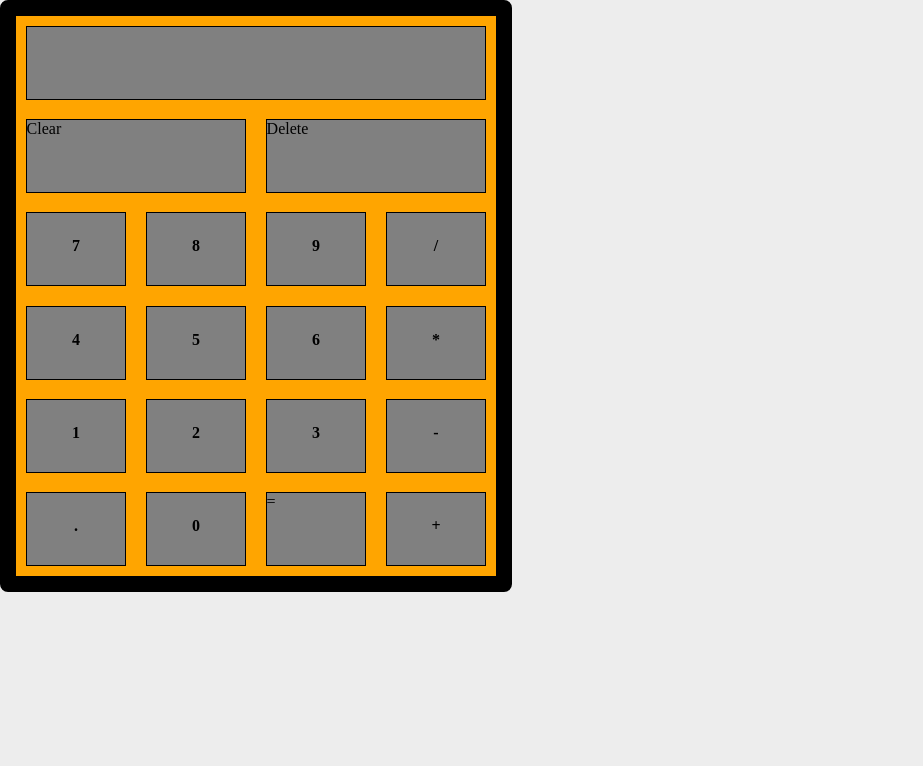
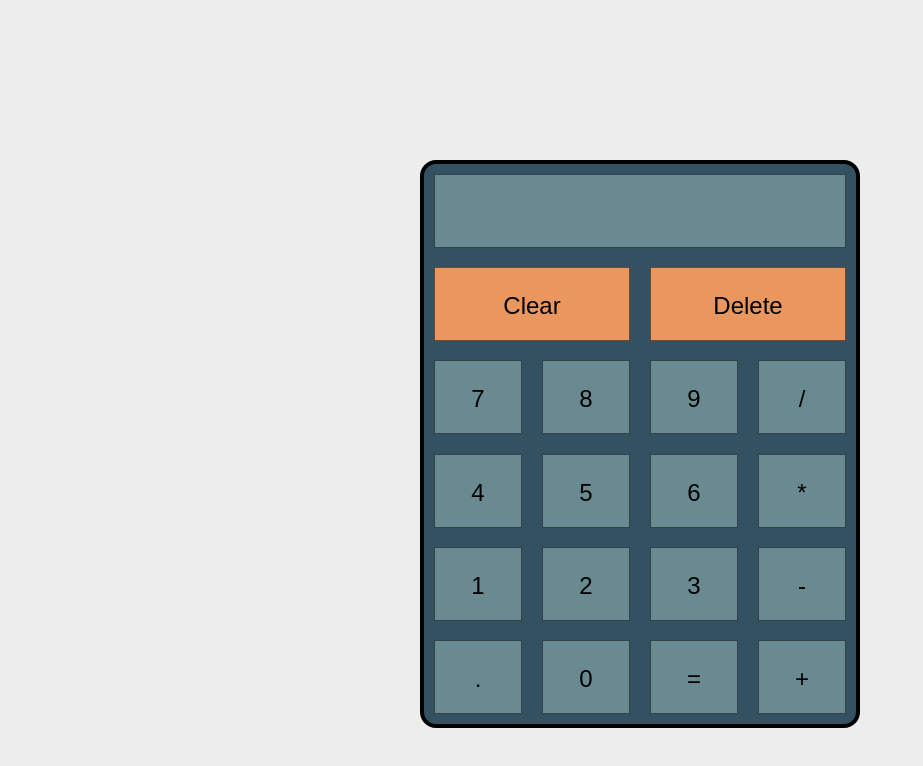
Before and after one commit to blaisepic/calculator, a plain HTML site: page index.html in a window 1280 px wide. Shown: the whole page, without its empty margins (0-923 px from the left). Drawn offline with Linux system fonts and the light colour scheme.

Commit message:
added decimal functionality. spruced up design. TODO: vertically center display text

```diff
--- a/index.html
+++ b/index.html
@@ -2,7 +2,7 @@
 <html>
     <link rel="stylesheet" type="text/css" href="style.css">
     <script src="script.js" defer></script>
-    <body>
+    <body class="body">
        <div class="container">
            <div class="calculator">
                <row class="display">
--- a/script.js
+++ b/script.js
@@ -69,14 +69,14 @@ function addToDisplay(key){
 
 //function for operator keys. At this pt, we have a (1st #) and the operator. I need to store 'a' and 'operator' and clear the display
 function operatorSelected(operator) {
-    a = parseInt(displayVal.getVal);
+    a = parseFloat(displayVal.getVal);
     displayVal.setVal = "";
     globalOperator = operator.textContent;
 }
 
 //function for equals key. We have 'a', 'globalOperator', and now 'b'. Time to put it all together
 function equalsSelected() {
-    let b = parseInt(displayVal.getVal);
+    let b = parseFloat(displayVal.getVal);
     let answer = operate(globalOperator, a, b);
     displayVal.setVal = answer;
 }
--- a/style.css
+++ b/style.css
@@ -8,27 +8,33 @@ html, body {
     background: #ededed;
 }
 
+.body {
+    display: flex;
+    min-height: 100%;
+    justify-content: center;
+    align-items: center;
+    flex-wrap: wrap;
+}
+
 .container {
-    width: 100%;
-    display: table-cell;
-    vertical-align: middle;
+    padding-top: 10rem;
+    flex: 1;
 }
 
 .calculator {
-    width: 30rem;
+    width: 27rem;
     height: 35rem;
     margin-left: auto;
     margin-right: auto;
 
     display: flex;
     flex-direction: column;
-    background: gray;
-    border: 1rem solid black;
-    border-radius: .5rem;
+    background: rgb(52, 81, 97);
+    border: .3rem solid black;
+    border-radius: 1rem;
 }
 
 row {
-    background: orange;
     flex: 1;
     flex-wrap: wrap;
     display: flex;
@@ -38,12 +44,17 @@ row {
 key {
     flex: 1;
     flex-wrap: wrap;
-    background: grey;
-    border: .1rem solid black;
+    background: rgb(105, 138, 145);
+    border: .1rem solid rgba(0, 0, 0, 0.521);
     margin: .6rem;
+
+    font-family: arial;
+    font-size: 1.5rem;
+    text-align: center;
+    padding-top: 1.5rem;
 }
 .key {
-    font-weight: bold;
+
     text-align: center;
     padding-top: 1.5rem; /*this is a bandaid vertical align fix*/
 }
@@ -52,22 +63,29 @@ key {
 }
 
 .display-key {
-
+    text-align:right;
+    padding: 1rem;
 }
 
 .clear-delete {
 
 }
 .clear {
-
+    background: rgb(233, 151, 95);
+    font-size: 1.5rem;
 }
 
 .delete {
-
+    background: rgb(233, 151, 95);
+    font-size: 1.5rem;
 }
 
 .operator {
-    font-weight: bold;
     text-align: center;
     padding-top: 1.5rem; /*this is a bandaid vertical align fix*/
 }
+
+.equals {
+    text-align: center;
+    padding-top: 1.5rem; /*this is a bandaid vertical align fix*/
+}
```
